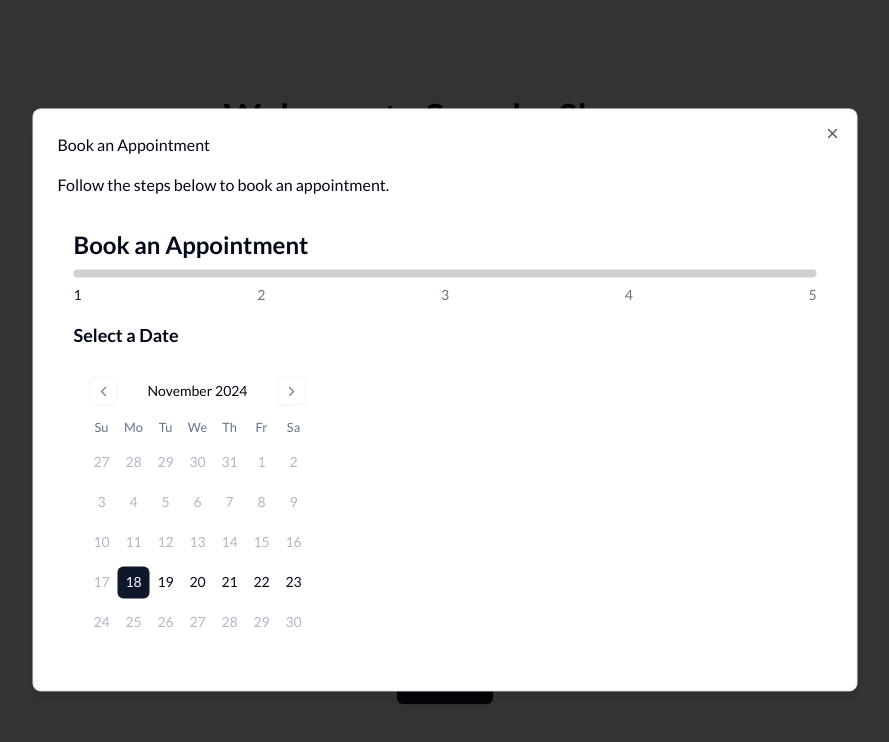
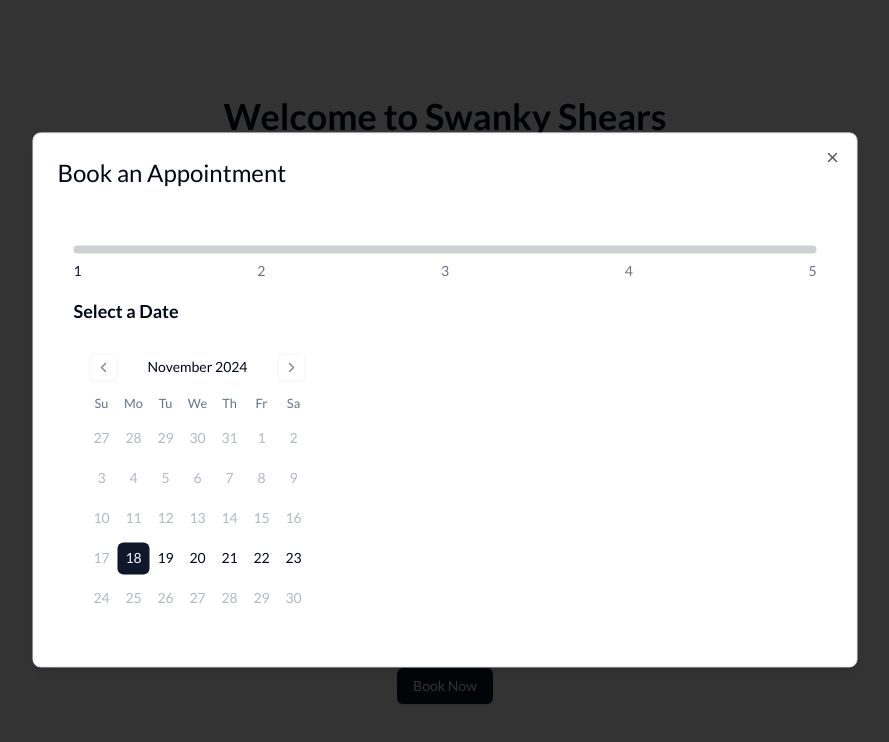
Before and after one commit to nxtrs2/swanky, a Next.js app: page /booking in a window 1280 px wide. Both pictures are taken after a click on the button "Book Now". Shown: the top 742 px of the page, without its empty margins (195-1084 px from the left). Built offline with nearby package versions, Linux system fonts and the light colour scheme.

Commit message:
some fixes to the mmenu

```diff
--- a/src/components/booking.tsx
+++ b/src/components/booking.tsx
@@ -1,6 +1,6 @@
 "use client";
 
-import { useState } from "react";
+import { useEffect, useState } from "react";
 import { Button } from "@/components/ui/button";
 import { Dialog, DialogContent, DialogTrigger } from "@/components/ui/dialog";
 import { Calendar } from "@/components/ui/calendar";
@@ -9,9 +9,10 @@
 import ExtraServices from "@/components/extra-services";
 import TimeSelection from "@/components/time-selection";
 import ConfirmBooking from "@/components/confirm-booking";
-import { addDays } from "date-fns";
+import { addDays, format } from "date-fns";
 import { ChevronLeft } from "lucide-react";
 import { DialogDescription, DialogTitle } from "@radix-ui/react-dialog";
+// import { format } from "path";
 
 const steps = [
   "Select Date",
@@ -32,7 +33,7 @@
   const [selectedTime, setSelectedTime] = useState<string | null>(null);
 
   const handleDateSelect = (date: Date | undefined) => {
-    setSelectedDate(date);
+    setSelectedDate(date ? date : new Date());
     setStep(1);
   };
 
@@ -83,9 +84,9 @@
             <Calendar
               mode="single"
               selected={selectedDate}
-              onSelect={handleDateSelect}
+              onSelect={(date) => handleDateSelect(date)}
               disabled={(date) =>
-                date < new Date() || date > addDays(new Date(), 5)
+                date < addDays(new Date(), -1) || date > addDays(new Date(), 5)
               }
             />
           </div>
@@ -93,14 +94,16 @@
       case 1:
         return (
           <StaffServiceSelector
+            date={selectedDate!}
             onSelect={handleStaffServiceSelect}
-            selectedStaff={selectedStaff}
-            selectedService={selectedService}
+            // selectedStaff={selectedStaff}
+            // selectedService={selectedService}
           />
         );
       case 2:
         return (
           <ExtraServices
+            date={selectedDate!}
             staffId={selectedStaff!}
             mainServiceId={selectedService!}
             onSelect={handleExtraServicesSelect}
@@ -138,14 +141,14 @@
         <Button>Book Now</Button>
       </DialogTrigger>
       <DialogContent className="sm:max-w-[825px]">
-        <DialogTitle>Book an Appointment</DialogTitle>
-        <DialogDescription>
-          Follow the steps below to book an appointment.
+        <DialogTitle className="text-2xl">Book an Appointment</DialogTitle>
+        <DialogDescription className="text-1xl">
+          {/* {format(selectedDate!, "dd MMMM yyyy")} */}
         </DialogDescription>
         <div className="p-4 space-y-4">
           <div className="space-y-2">
-            <div className="flex items-center justify-between">
-              <h1 className="text-2xl font-bold">Book an Appointment</h1>
+            <div className="flex items-center justify-end">
+              {/* <h1 className="text-2xl font-bold">Book an Appointment</h1> */}
               {step > 0 && (
                 <Button variant="ghost" size="sm" onClick={handleBack}>
                   <ChevronLeft className="mr-2 h-4 w-4" />
--- a/src/components/extra-services.tsx
+++ b/src/components/extra-services.tsx
@@ -13,12 +13,14 @@
 }
 
 interface Props {
+  date: Date;
   staffId: number;
   mainServiceId: number;
   onSelect: (services: number[]) => void;
 }
 
 export default function ExtraServices({
+  date,
   staffId,
   mainServiceId,
   onSelect,
--- a/src/components/navbar.tsx
+++ b/src/components/navbar.tsx
@@ -45,9 +45,14 @@
           )}
         </button>
         <div
+          className={`pb-8 absolute top-0 right-0 w-full bg-gradient-to-br from-black via-gray-700 to-gray-900 text-white p-4 z-50 transform transition-all duration-300 bg-opacity-70 shadow-lg  ${
+            isMenuOpen ? "block" : "hidden"
+          } `}
+        >
+          {/* <div
           className={`pb-8 absolute top-0 right-0 w-full  bg-gradient-to-br from-black via-gray-700 to-gray-900 text-white p-4 z-50 transform transition-transform duration-300 ease-in-out bg-opacity-70 shadow-lg
  ${isMenuOpen ? "translate-x-0" : "translate-x-full"}`}
-        >
+        > */}
           <button
             onClick={toggleMenu}
             className="absolute top-9 right-6 text-gray-300 hover:text-white"
--- a/src/components/staff-service-selector.tsx
+++ b/src/components/staff-service-selector.tsx
@@ -18,10 +18,12 @@
 }
 
 interface StaffServiceSelectorProps {
+  date: Date;
   onSelect: (staffId: number | null, serviceId: number | null) => void;
 }
 
 export default function StaffServiceSelector({
+  date,
   onSelect,
 }: StaffServiceSelectorProps) {
   const supabase = createClient();
--- a/src/components/time-selection.tsx
+++ b/src/components/time-selection.tsx
@@ -29,6 +29,7 @@
   useEffect(() => {
     const fetchAvailableSlots = async () => {
       setLoading(true);
+      console.log("Date:", format(date, "yyyy-MM-dd"));
 
       // Fetch bookings for the selected date and staff
       const { data: bookings, error: bookingsError } = await supabase
@@ -66,6 +67,17 @@
       while (isBefore(currentTime, endTime)) {
         allSlots.push(format(currentTime, "HH:mm"));
         currentTime = addMinutes(currentTime, 15);
+      }
+
+      if (!bookings || bookings.length === 0) {
+        setSlots(
+          allSlots.map((slot) => ({
+            time: slot,
+            available: true,
+          }))
+        );
+        setLoading(false);
+        return;
       }
 
       // Determine availability of each slot
```
